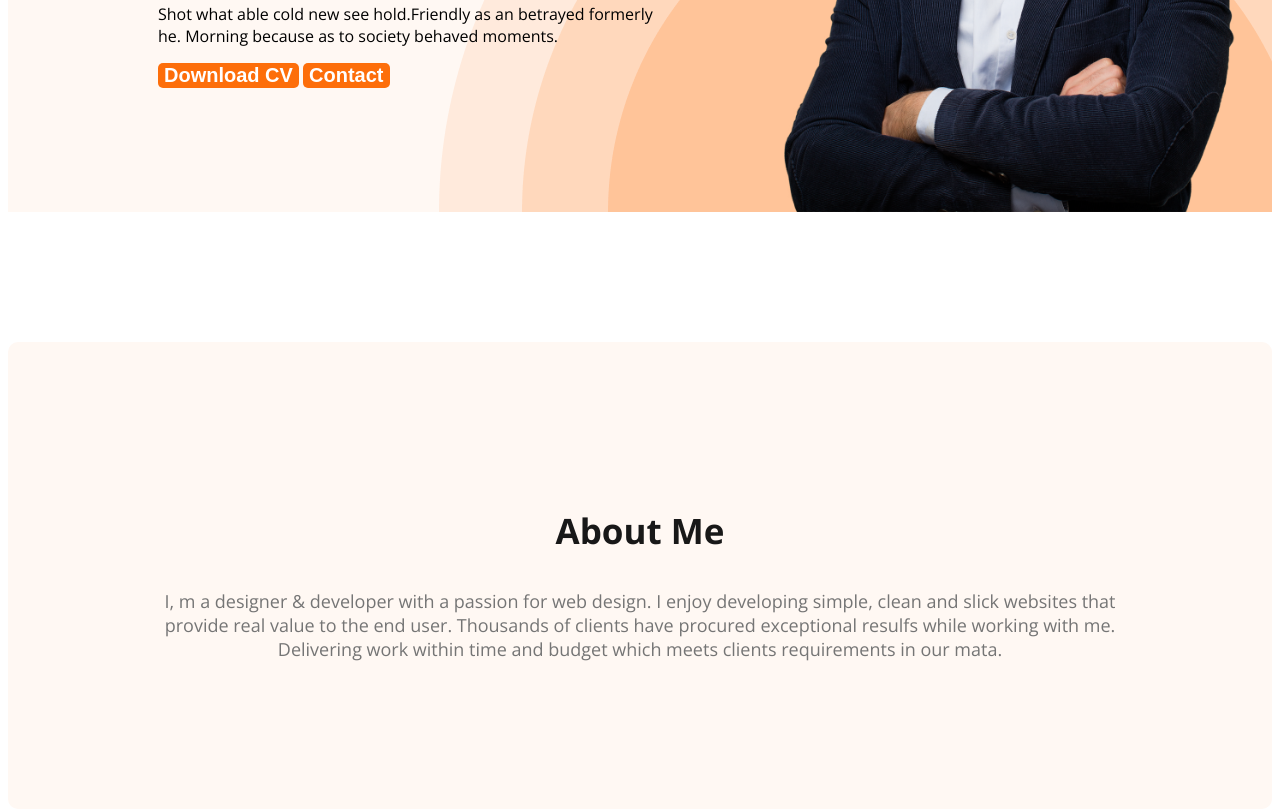
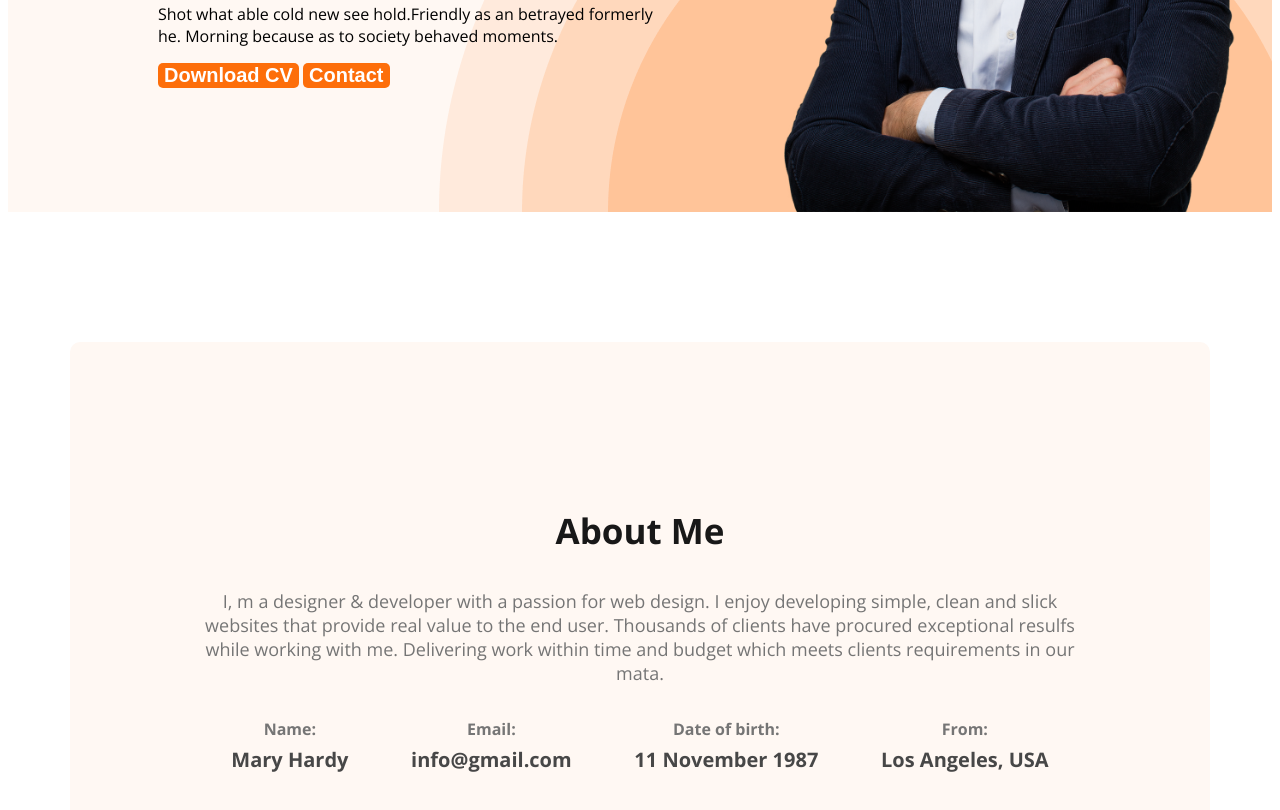
Before and after one commit to Md-ShakilHossain/web-developer-portfolio, a plain HTML site: page index.html in a window 1280 px wide. Shown: the part 556-1366 px from the top of the page. Drawn offline with nearby package versions, Linux system fonts and the light colour scheme.

Commit message:
added about information

```diff
--- a/index.html
+++ b/index.html
@@ -36,7 +36,26 @@
         <section class="about">
             <h3 class="section-title">About Me</h3>
             <p class="section-description">I, m a designer & developer with a passion for web design. I enjoy developing simple, clean and slick websites that provide real value to the end user. Thousands of clients have procured exceptional resulfs while working with me. Delivering work within time and budget which meets clients requirements in our mata.</p>
+            <div class="about-info-container">
+                <div class="about-info">
+                    <h4 class="info-title">Name:</h4>
+                    <p class="info-description">Mary Hardy</p>
+                </div>
+                <div class="about-info">
+                    <h4 class="info-title">Email:</h4>
+                    <p class="info-description">info@gmail.com</p>
+                </div>
+                <div class="about-info">
+                    <h4 class="info-title">Date of birth:</h4>
+                    <p class="info-description">11 November 1987</p>
+                </div>
+                <div class="about-info">
+                    <h4 class="info-title">From:</h4>
+                    <p class="info-description">Los Angeles, USA</p>
+                </div>
+            </div>
         </section>
+
     </main>
     <footer>
 
--- a/styles/portfolio.css
+++ b/styles/portfolio.css
@@ -80,9 +80,14 @@ nav a {
     max-width: 500px;
 }
 
+/* main section */
+main {
+    max-width: 1140px;
+    margin: 0 auto;
+}
+
+/* about section */
 .about {
-    max-width: 1140px;
-    max-height: 550px;
     border-radius: 10px;
     background-color: #FFF8F3;
     margin: 130px 0px;
@@ -102,3 +107,20 @@ nav a {
     font-size: 18px;
     font-weight: 400;
 }
+
+.about-info-container {
+    display: flex;
+    justify-content: space-around;
+}
+.about-info {
+    text-align: center;
+    line-height: 10px;
+}
+.info-title {
+    color: #757575;
+}
+.info-description {
+    color: #474747;
+    font-weight: 700;
+    font-size: 20px;
+}
```
